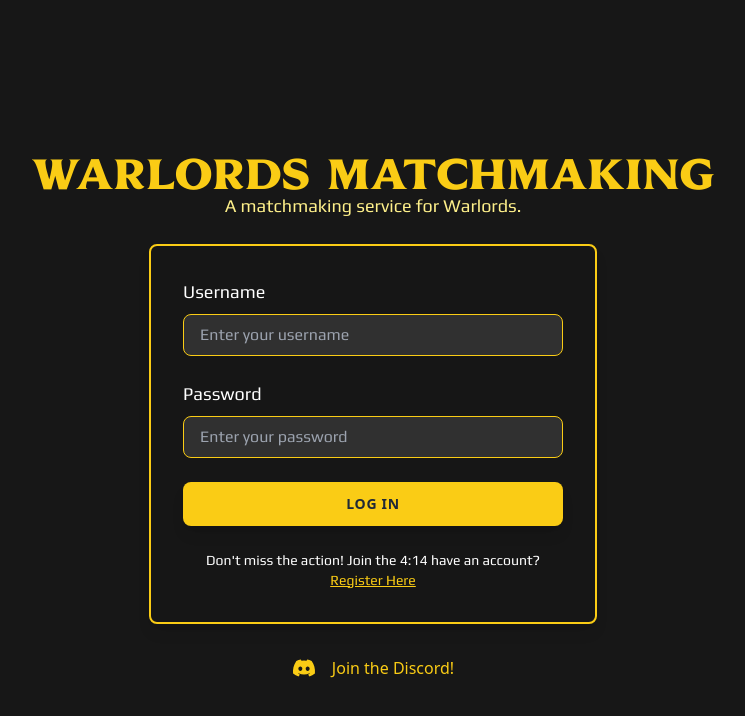
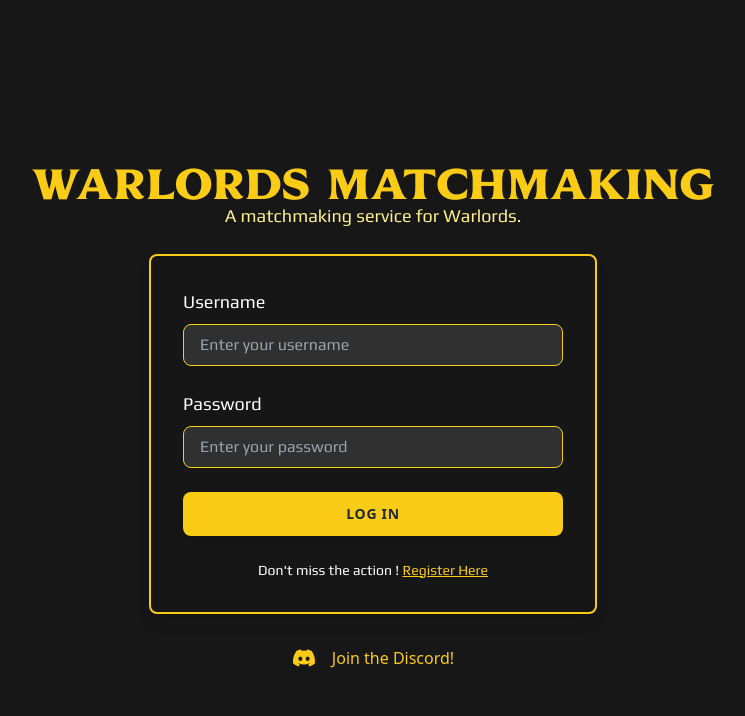
Before and after one commit to Sofiane5900/frontend-wbmm, a Next.js app: page /auth/login in a window 1280 px wide. Shown: the top 716 px of the page, without its empty margins (267-1012 px from the left). Built offline with nearby package versions, Linux system fonts and the light colour scheme.

Commit message:
fixing bugs

```diff
--- a/src/pages/auth/login.tsx
+++ b/src/pages/auth/login.tsx
@@ -101,7 +101,7 @@ const Login = () => {
         </form>
         {/* Fake Register :D  */}
         <p className="text-center text-sm mt-6">
-          Don&apos;t miss the action! Join the 4:14 have an account?{" "}
+          Don&apos;t miss the action !{" "}
           <a
             href="/auth/register"
             className="text-yellow-400 hover:text-yellow-300 underline
```
